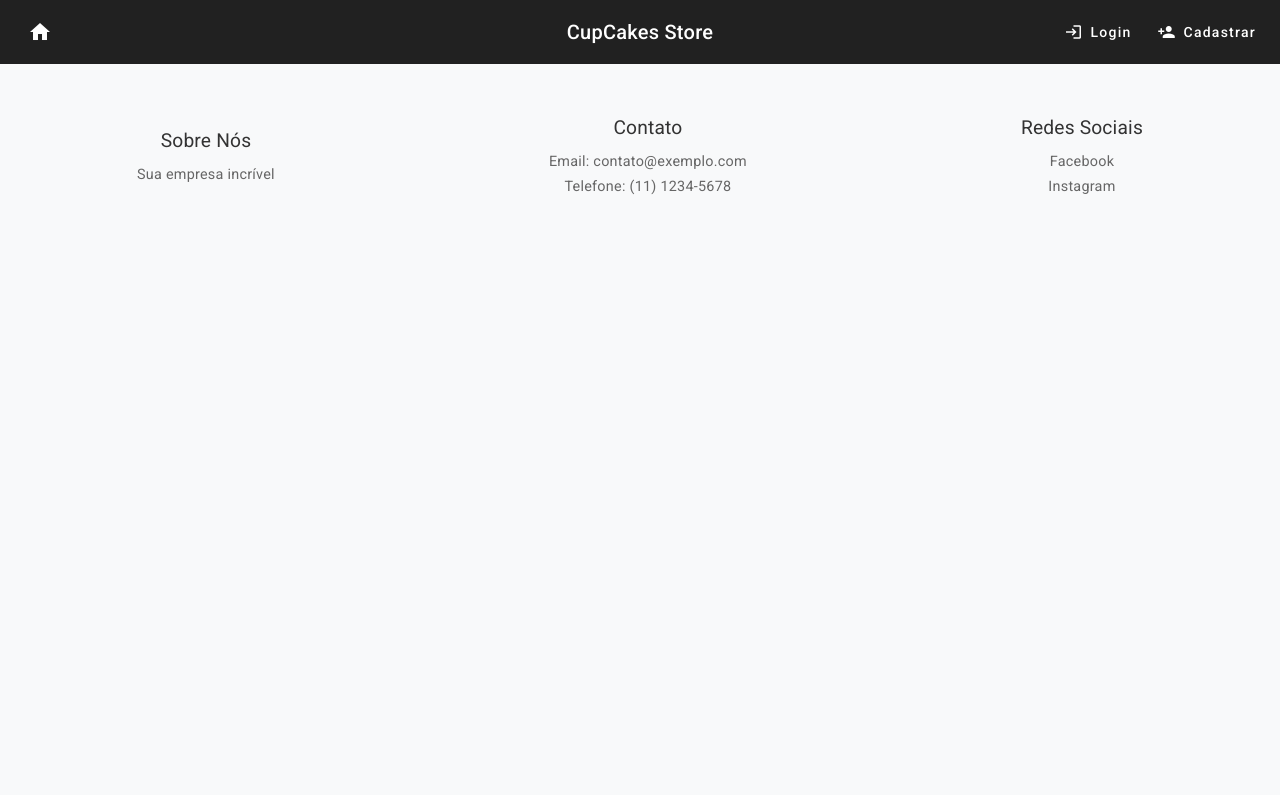
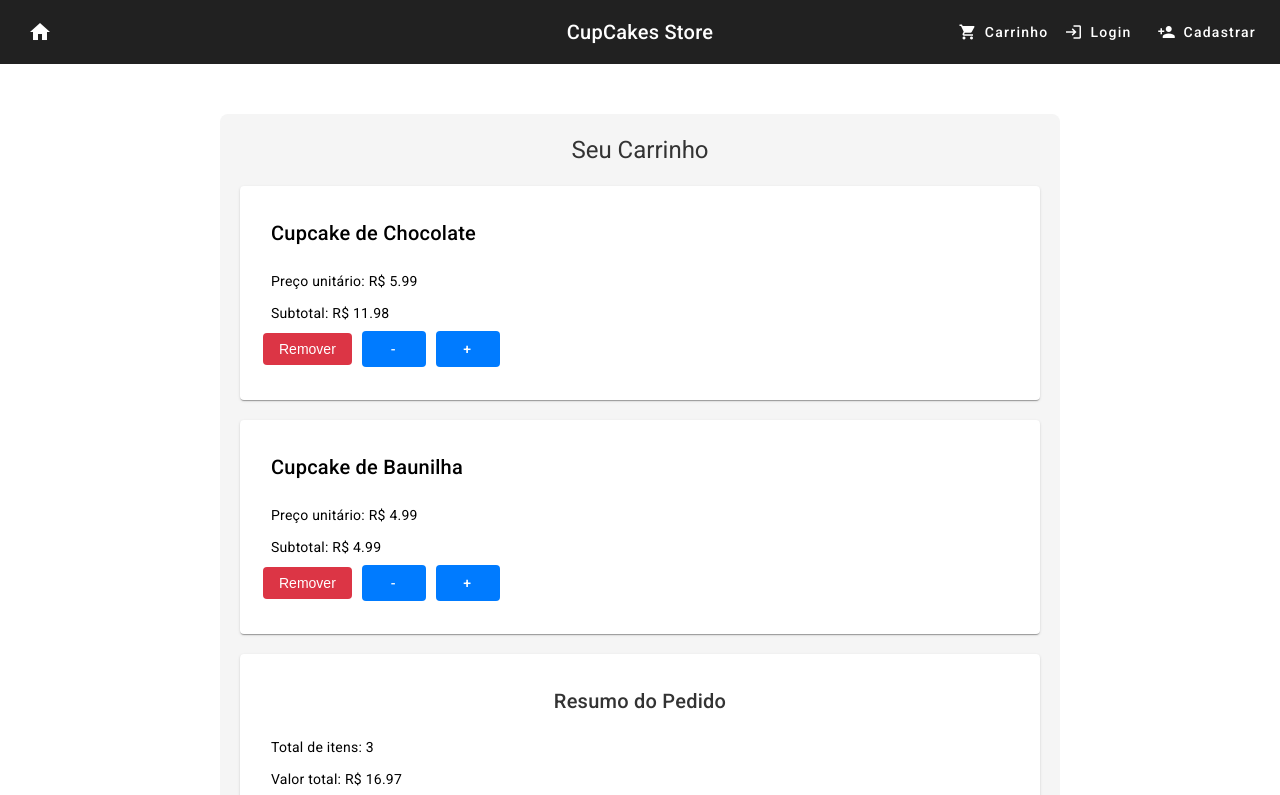
Before and after one commit to lucaspaixaodev/projeto-integrador, an Angular app: page /cart in a window 1280 px wide. Before the commit this address led to /. Shown: the top 795 px of the page. Built offline with nearby package versions, Linux system fonts and the light colour scheme.

Commit message:
Adicionado: componente de carrinho

```diff
--- a/src/app/app.component.ts
+++ b/src/app/app.component.ts
@@ -2,11 +2,12 @@ import { Component } from '@angular/core';
 import { RouterOutlet } from '@angular/router';
 import { HeaderComponent } from './pages/header/header.component';
 import { FooterComponent } from './pages/footer/footer.component';
+import { CartComponent } from './pages/cart/cart.component';
 
 @Component({
   selector: 'app-root',
   standalone: true,
-  imports: [RouterOutlet, HeaderComponent, FooterComponent],
+  imports: [RouterOutlet, HeaderComponent, FooterComponent, CartComponent],
   templateUrl: './app.component.html',
   styleUrl: './app.component.scss'
 })
--- a/src/app/app.routes.ts
+++ b/src/app/app.routes.ts
@@ -2,6 +2,7 @@ import { Routes } from '@angular/router';
 import { HomePageComponent } from './pages/home-page/home-page.component';
 import { LoginComponent } from './pages/login/login.component';
 import { RegisterComponent } from './pages/register/register.component';
+import { CartComponent } from './pages/cart/cart.component';
 
 export const routes: Routes = [
   {
@@ -15,5 +16,9 @@ export const routes: Routes = [
   {
     path: 'register',
     component: RegisterComponent
+  },
+  {
+    path: 'cart',
+    component: CartComponent
   }
 ];
--- /dev/null
+++ b/src/app/pages/cart/cart.component.html
@@ -0,0 +1,39 @@
+<div class="cart-container">
+  <h1 class="cart-title">Seu Carrinho</h1>
+
+  <mat-card *ngFor="let item of cartItems" class="cart-item">
+    <mat-card-header>
+      <mat-card-title>{{ item.name }}</mat-card-title>
+      <mat-card-subtitle>Quantidade: {{ item.quantity }}</mat-card-subtitle>
+    </mat-card-header>
+    <mat-card-content>
+      <p>Preço unitário: R$ {{ item.price.toFixed(2) }}</p>
+      <p>Subtotal: R$ {{ (item.price * item.quantity).toFixed(2) }}</p>
+    </mat-card-content>
+    <mat-card-actions>
+      <button class="remover" (click)="removeItem(item)">Remover</button>
+      <button mat-button (click)="decreaseQuantity(item)">-</button>
+      <button mat-button (click)="increaseQuantity(item)">+</button>
+    </mat-card-actions>
+  </mat-card>
+
+  <mat-card *ngIf="cartItems.length > 0" class="cart-summary">
+    <mat-card-content>
+      <h2>Resumo do Pedido</h2>
+      <p>Total de itens: {{ getTotalItems() }}</p>
+      <p>Valor total: R$ {{ getTotalPrice().toFixed(2) }}</p>
+    </mat-card-content>
+    <mat-card-actions>
+      <button class="finalizar-compra">Finalizar Compra</button>
+    </mat-card-actions>
+  </mat-card>
+
+  <mat-card *ngIf="cartItems.length === 0" class="empty-cart">
+    <mat-card-content>
+      <p>Seu carrinho está vazio.</p>
+    </mat-card-content>
+    <mat-card-actions>
+      <button mat-raised-button routerLink="/home" class="continuar-comprando">Continuar Comprando</button>
+    </mat-card-actions>
+  </mat-card>
+</div>
--- /dev/null
+++ b/src/app/pages/cart/cart.component.scss
@@ -0,0 +1,86 @@
+.cart-container {
+  max-width: 800px;
+  margin: 0 auto;
+  margin-top: 50px;
+  margin-bottom: 50px;
+  padding: 20px;
+  background-color: #f5f5f5;
+  border-radius: 8px;
+}
+
+h2 {
+  text-align: center;
+  color: #333;
+  margin-bottom: 20px;
+}
+
+.cart-item {
+  margin-bottom: 20px;
+  padding: 15px;
+  background-color: white;
+  border-radius: 4px;
+}
+
+.cart-summary {
+  margin-top: 20px;
+  padding: 15px;
+  background-color: white;
+  border-radius: 4px;
+}
+
+.empty-cart {
+  text-align: center;
+  padding: 20px;
+  background-color: #ffffff;
+}
+
+button {
+  width: auto; // Alterado de 100% para auto
+  padding: 8px 16px; // Reduzido o padding
+  background-color: #007bff;
+  color: white;
+  border: none;
+  border-radius: 4px;
+  font-size: 14px; // Reduzido o tamanho da fonte
+  cursor: pointer;
+  transition: background-color 0.3s;
+  margin-right: 10px; // Adicionado espaçamento à direita
+  margin-bottom: 10px; // Adicionado espaçamento abaixo
+}
+
+button:last-child {
+  margin-right: 0; // Remove a margem direita do último botão
+}
+
+button:hover {
+  background-color: #0056b3;
+}
+
+// Adicione este novo seletor para o botão de finalizar compra
+button.finalizar-compra {
+  background-color: #28a745; // Cor verde
+}
+
+button.continuar-comprando {
+  background-color: #28a745; // Cor verde
+}
+
+button.finalizar-compra:hover {
+  background-color: #218838; // Cor verde mais escura para o hover
+}
+
+// Novo estilo para o botão de remover (vermelho)
+button.remover {
+  background-color: #dc3545; // Cor vermelha
+}
+
+button.remover:hover {
+  background-color: #c82333; // Cor vermelha mais escura para o hover
+}
+
+.cart-title {
+  text-align: center;
+  color: #333;
+  margin-bottom: 20px;
+  font-size: 24px;
+}
--- /dev/null
+++ b/src/app/pages/cart/cart.component.ts
@@ -0,0 +1,76 @@
+import { Component, OnInit } from '@angular/core';
+import { MatCardModule } from '@angular/material/card';
+import { MatButtonModule } from '@angular/material/button';
+import { MatIconModule } from '@angular/material/icon';
+import { MatCardContent } from '@angular/material/card';
+import { MatCardActions } from '@angular/material/card';
+import { MatCardHeader } from '@angular/material/card';
+import { CommonModule } from '@angular/common';
+
+interface CartItem {
+  id: number;
+  name: string;
+  price: number;
+  quantity: number;
+}
+
+@Component({
+  selector: 'app-cart',
+  templateUrl: './cart.component.html',
+  standalone: true,
+  imports: [
+    MatCardModule,
+    MatButtonModule,
+    MatIconModule,
+    MatCardContent,
+    MatCardActions,
+    MatCardHeader,
+    CommonModule
+  ],
+  styleUrls: ['./cart.component.scss']
+})
+export class CartComponent implements OnInit {
+  cartItems: CartItem[] = [];
+
+  constructor() { }
+
+  ngOnInit(): void {
+    // Aqui você deve carregar os itens do carrinho, possivelmente de um serviço
+    this.cartItems = [
+      { id: 1, name: 'Cupcake de Chocolate', price: 5.99, quantity: 2 },
+      { id: 2, name: 'Cupcake de Baunilha', price: 4.99, quantity: 1 },
+    ];
+  }
+
+  removeItem(item: CartItem): void {
+    const index = this.cartItems.indexOf(item);
+    if (index > -1) {
+      this.cartItems.splice(index, 1);
+    }
+  }
+
+  decreaseQuantity(item: CartItem): void {
+    if (item.quantity > 1) {
+      item.quantity--;
+    } else {
+      this.removeItem(item);
+    }
+  }
+
+  increaseQuantity(item: CartItem): void {
+    item.quantity++;
+  }
+
+  getTotalItems(): number {
+    return this.cartItems.reduce((total, item) => total + item.quantity, 0);
+  }
+
+  getTotalPrice(): number {
+    return this.cartItems.reduce((total, item) => total + (item.price * item.quantity), 0);
+  }
+
+  checkout(): void {
+    // Implemente a lógica de finalização da compra aqui
+    console.log('Finalizando a compra...');
+  }
+}
--- a/src/app/pages/header/header.component.html
+++ b/src/app/pages/header/header.component.html
@@ -5,6 +5,9 @@
     </button>
     <span class="app-title center-aligned">CupCakes Store</span>
     <div class="right-aligned">
+      <button mat-button class="cart-icon" aria-label="botao-de-carrinho" (click)="navigateToCart()">
+        Carrinho <mat-icon>shopping_cart</mat-icon>
+      </button>
       <button mat-button class="login-icon" aria-label="botao-de-login" (click)="navigateToLogin()">
         Login <mat-icon>login</mat-icon>
       </button>
--- a/src/app/pages/header/header.component.ts
+++ b/src/app/pages/header/header.component.ts
@@ -1,4 +1,4 @@
-import { Component, inject } from '@angular/core';
+import { Component } from '@angular/core';
 import { MatToolbarModule } from '@angular/material/toolbar';
 import { MatIconModule } from '@angular/material/icon';
 import { MatButtonModule } from '@angular/material/button';
@@ -26,4 +26,8 @@ export class HeaderComponent {
   public navigateToRegister() {
     this.router.navigate(['/register']);
   }
+
+  public navigateToCart() {
+    this.router.navigate(['/cart']);
+  }
 }
```
